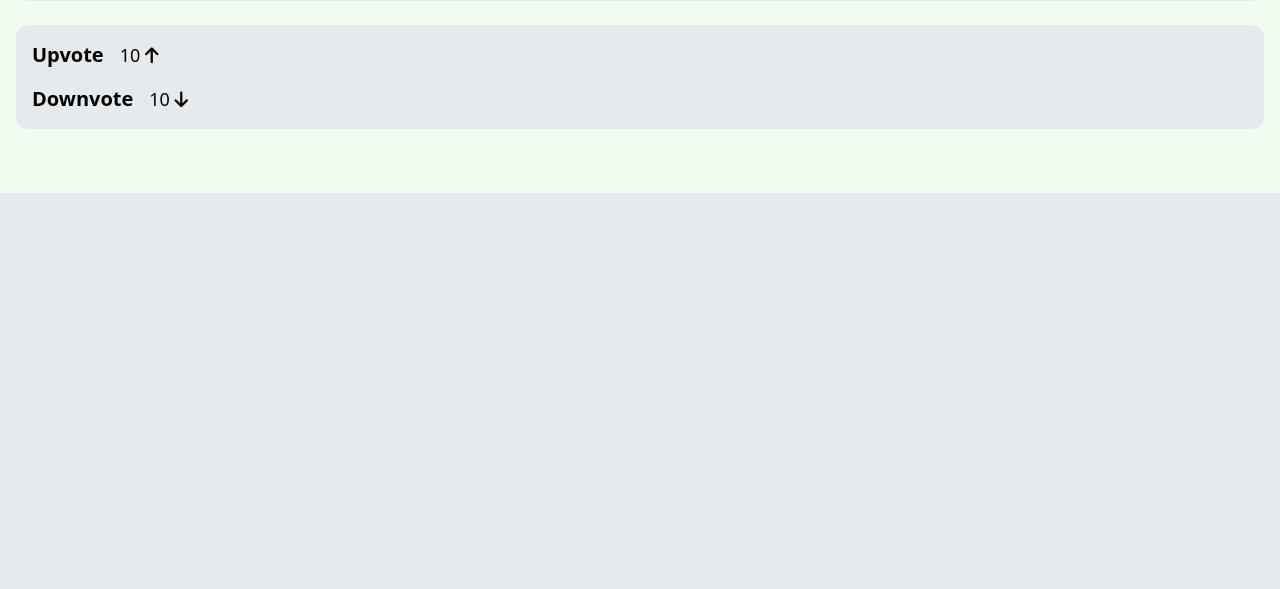
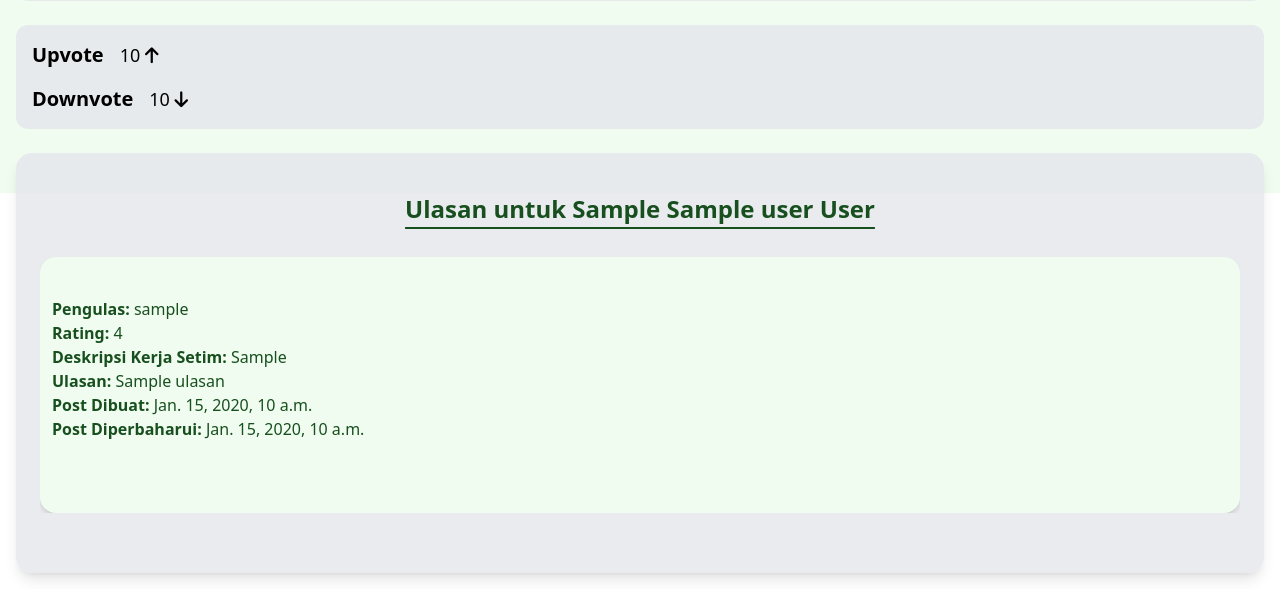
Before and after one commit to daffafaizan/invite-app, a Django app: template invite/user_profile/templates/user_profile/my_profile.html in a window 1280 px wide. Shown: the part 607-1196 px from the top of the page. Before the commit the page ends 800 px from the top, so only its background shows below. Run offline with Django 3.2, Linux system fonts and the light colour scheme; the template is opened without the code that fills it: most values are stand-ins (such as "Sample title", 1, 10 or a date in 2020); some libraries are stand-ins or nearby versions.

Commit message:
feat: added the ability to see the review of your profile

```diff
--- a/invite/user_profile/templates/user_profile/my_profile.html
+++ b/invite/user_profile/templates/user_profile/my_profile.html
@@ -184,6 +184,32 @@
         </div>
 
         <!-- TODO ulasan untuk saya  -->
+        <div class="flex flex-col justify-center items-center py-4 px-8 md:p-6 shadow-lg rounded-2xl bg-gray-200 bg-opacity-80">
+            <div class="text-xl md:text-2xl font-semibold p-4 text-emerald-900 underline decoration-emerald-900 underline-offset-[9px]">Ulasan untuk {{ data.user.first_name }} {{ data.user.middle_name }} {{ data.user.last_name }}</div>
+            <div class="w-full py-4 text-emerald-900">
+                {% if data.ulasan %}
+                    {% for item in data.ulasan %}
+                        <div class="mb-5 mx-auto overflow-hidden">
+                            <div class="shadow-md bg-emerald-50 hover:bg-emerald-100 rounded-2xl p-10 pl-3">
+
+                                <div><b>Pengulas: </b>{{ item.pengulas.username }}</div>
+                                <div><b>Rating: </b>{{ item.rating }}</div>
+                                <div class="whitespace-normal break-words"><b>Deskripsi Kerja Setim: </b>{{ item.deskripsi_kerja_setim }}</div>
+                                <div class="whitespace-normal break-words"><b>Ulasan: </b>{{ item.ulasan }}</div>
+                                <div><b>Post Dibuat: </b>{{ item.created_at }}</div>
+                                <div><b>Post Diperbaharui: </b>{{ item.updated_at }}</div>
+                                <div class="py-4 left"></div>
+                                {% if request.user == item.pengulas %}
+                                    <a class="bg-red-500 hover:bg-red-600 text-white font-bold py-1 px-2 rounded focus:outline-none focus:shadow-outline" href="{% url 'profile:delete_profile_review' profile_id=data.user.id review_id=item.id %}" class="btn btn-danger" onclick="return confirm('Are you sure you want to delete this review?');">Delete</a>
+                                {% endif %}
+                            </div>
+                        </div>
+                    {% endfor %}
+                {% else %}
+                    <div>Belum terdapat Ulasan Profil</div>
+                {% endif %}
+            </div>
+        </div>
     </div>
 </main>
 
```
Also changed, not shown: invite/user_profile/views.py (+34 -18 lines).
